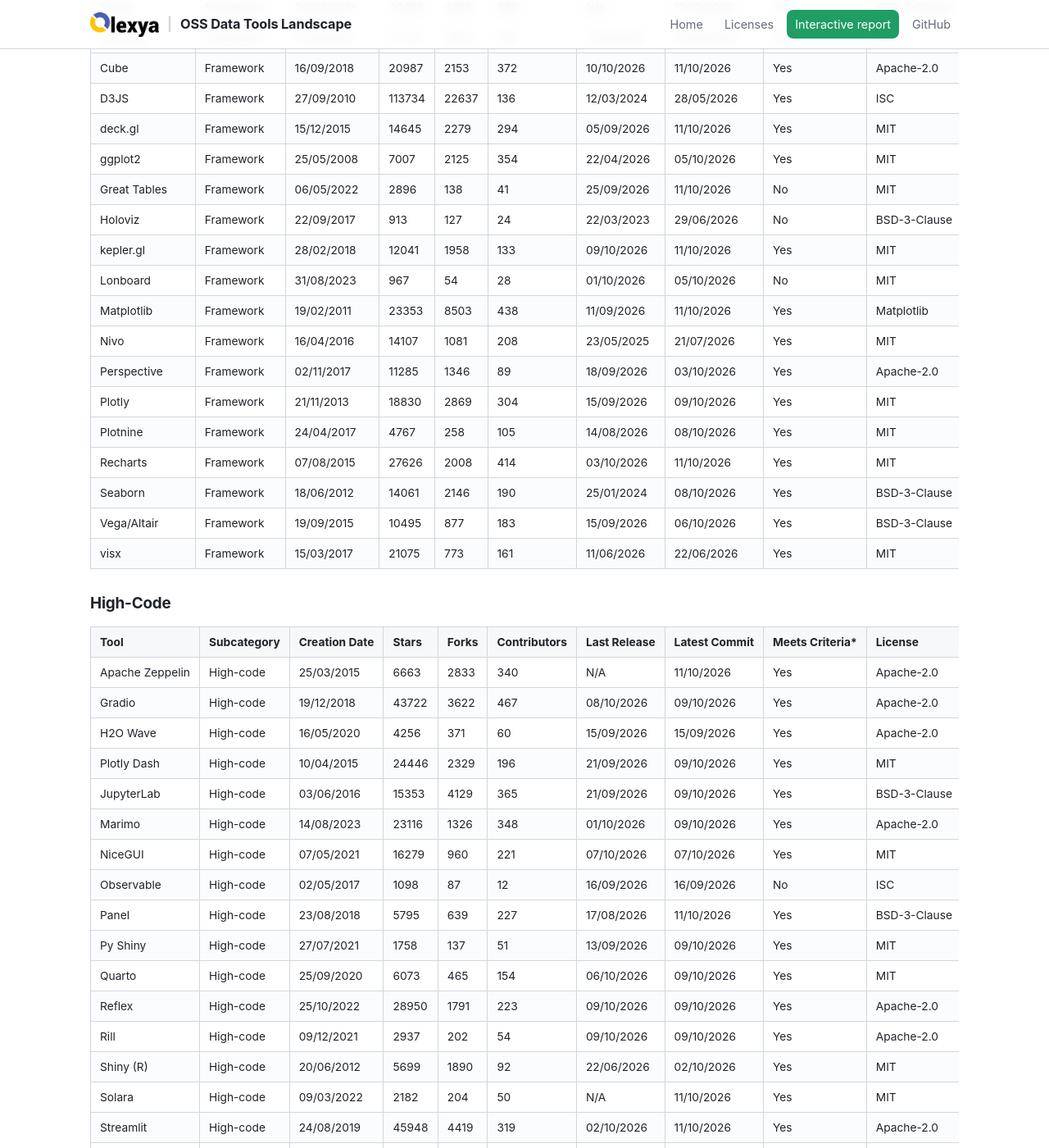
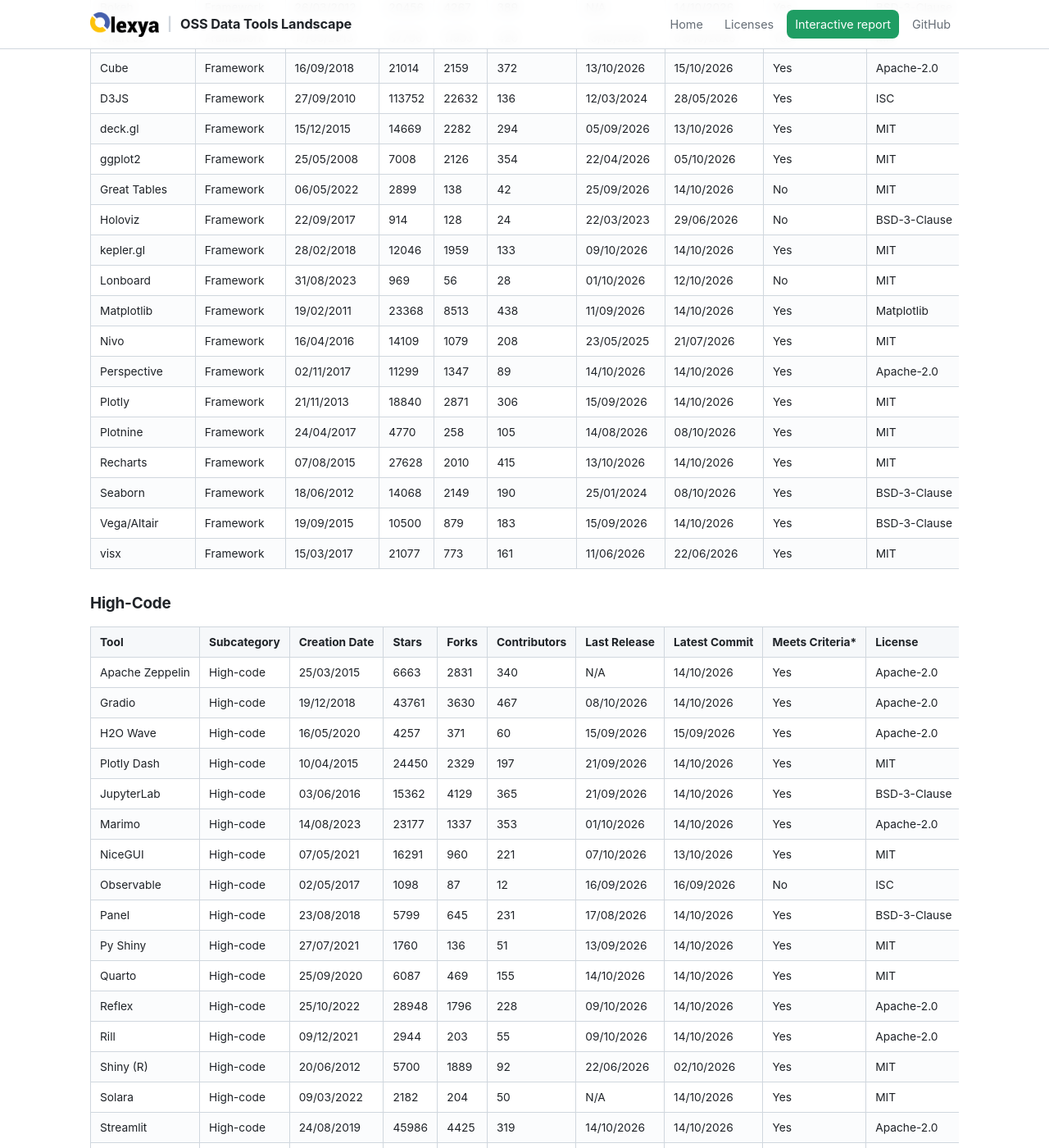
Before and after one commit to olexya/oss-data-tools-landscape, a Jekyll site: the page built from 04.analysis_and_output.md, in a window 1280 px wide and 1400 px high, scrolled down 758 px. Shown: the whole window at 82% size. Built offline with Jekyll 4.4.1, drawn with Linux system fonts in a browser that asks for light colours; our own code applies the rules of GitHub Pages for plain Markdown files; some of the changed text lies outside the part shown.

Commit message:
Update tools inventory [automated]

```diff
--- a/04.analysis_and_output.md
+++ b/04.analysis_and_output.md
@@ -17,96 +17,96 @@ Here is a summary table of the main analysis and output tools we have identified
 
 | Tool | Subcategory | Creation Date | Stars | Forks | Contributors | Last Release | Latest Commit | Meets Criteria* | License | Link |
 |---|---|---|---|---|---|---|---|---|---|---|
-| AntV G2 | Framework | 26/05/2016 | 12633 | 1661 | 218 | 06/01/2026 | 09/10/2026 | Yes | MIT | https://github.com/antvis/G2 |
-| ApexCharts | Framework | 24/07/2018 | 15174 | 1383 | 239 | 11/10/2026 | 11/10/2026 | Yes | MIT | https://github.com/apexcharts/apexcharts.js |
-| Apache ECharts | Framework | 03/04/2013 | 67477 | 19816 | 274 | 19/05/2026 | 04/10/2026 | Yes | Apache-2.0 | https://github.com/apache/echarts |
-| Bokeh | Framework | 26/03/2012 | 20456 | 4268 | 389 | N/A | 12/10/2026 | Yes | BSD-3-Clause | https://github.com/bokeh/bokeh |
-| Chart JS | Framework | 17/03/2013 | 67732 | 11950 | 426 | 13/10/2025 | 03/10/2026 | Yes | MIT | https://github.com/chartjs/Chart.js |
-| Cube | Framework | 16/09/2018 | 20987 | 2153 | 372 | 10/10/2026 | 11/10/2026 | Yes | Apache-2.0 | https://github.com/cube-js/cube |
-| D3JS | Framework | 27/09/2010 | 113734 | 22637 | 136 | 12/03/2024 | 28/05/2026 | Yes | ISC | https://github.com/d3/d3 |
-| deck.gl | Framework | 15/12/2015 | 14645 | 2279 | 294 | 05/09/2026 | 11/10/2026 | Yes | MIT | https://github.com/visgl/deck.gl |
-| ggplot2 | Framework | 25/05/2008 | 7007 | 2125 | 354 | 22/04/2026 | 05/10/2026 | Yes | MIT | https://github.com/tidyverse/ggplot2 |
-| Great Tables | Framework | 06/05/2022 | 2896 | 138 | 41 | 25/09/2026 | 11/10/2026 | No | MIT | https://github.com/posit-dev/great-tables |
-| Holoviz | Framework | 22/09/2017 | 913 | 127 | 24 | 22/03/2023 | 29/06/2026 | No | BSD-3-Clause | https://github.com/holoviz/holoviz |
-| kepler.gl | Framework | 28/02/2018 | 12041 | 1958 | 133 | 09/10/2026 | 11/10/2026 | Yes | MIT | https://github.com/keplergl/kepler.gl |
-| Lonboard | Framework | 31/08/2023 | 967 | 54 | 28 | 01/10/2026 | 05/10/2026 | No | MIT | https://github.com/developmentseed/lonboard |
-| Matplotlib | Framework | 19/02/2011 | 23353 | 8503 | 438 | 11/09/2026 | 11/10/2026 | Yes | Matplotlib | https://github.com/matplotlib/matplotlib |
-| Nivo | Framework | 16/04/2016 | 14107 | 1081 | 208 | 23/05/2025 | 21/07/2026 | Yes | MIT | https://github.com/plouc/nivo |
-| Perspective | Framework | 02/11/2017 | 11285 | 1346 | 89 | 18/09/2026 | 03/10/2026 | Yes | Apache-2.0 | https://github.com/finos/perspective |
-| Plotly | Framework | 21/11/2013 | 18830 | 2869 | 304 | 15/09/2026 | 09/10/2026 | Yes | MIT | https://github.com/plotly/plotly.py |
-| Plotnine | Framework | 24/04/2017 | 4767 | 258 | 105 | 14/08/2026 | 08/10/2026 | Yes | MIT | https://github.com/has2k1/plotnine |
-| Recharts | Framework | 07/08/2015 | 27626 | 2008 | 414 | 03/10/2026 | 11/10/2026 | Yes | MIT | https://github.com/recharts/recharts |
-| Seaborn | Framework | 18/06/2012 | 14061 | 2146 | 190 | 25/01/2024 | 08/10/2026 | Yes | BSD-3-Clause | https://github.com/mwaskom/seaborn |
-| Vega/Altair | Framework | 19/09/2015 | 10495 | 877 | 183 | 15/09/2026 | 06/10/2026 | Yes | BSD-3-Clause | https://github.com/vega/altair |
-| visx | Framework | 15/03/2017 | 21075 | 773 | 161 | 11/06/2026 | 22/06/2026 | Yes | MIT | https://github.com/airbnb/visx |
+| AntV G2 | Framework | 26/05/2016 | 12634 | 1661 | 218 | 06/01/2026 | 13/10/2026 | Yes | MIT | https://github.com/antvis/G2 |
+| ApexCharts | Framework | 24/07/2018 | 15172 | 1383 | 241 | 13/10/2026 | 14/10/2026 | Yes | MIT | https://github.com/apexcharts/apexcharts.js |
+| Apache ECharts | Framework | 03/04/2013 | 67512 | 19816 | 274 | 19/05/2026 | 04/10/2026 | Yes | Apache-2.0 | https://github.com/apache/echarts |
+| Bokeh | Framework | 26/03/2012 | 20456 | 4267 | 389 | N/A | 14/10/2026 | Yes | BSD-3-Clause | https://github.com/bokeh/bokeh |
+| Chart JS | Framework | 17/03/2013 | 67736 | 11953 | 426 | 13/10/2025 | 03/10/2026 | Yes | MIT | https://github.com/chartjs/Chart.js |
+| Cube | Framework | 16/09/2018 | 21014 | 2159 | 372 | 13/10/2026 | 15/10/2026 | Yes | Apache-2.0 | https://github.com/cube-js/cube |
+| D3JS | Framework | 27/09/2010 | 113752 | 22632 | 136 | 12/03/2024 | 28/05/2026 | Yes | ISC | https://github.com/d3/d3 |
+| deck.gl | Framework | 15/12/2015 | 14669 | 2282 | 294 | 05/09/2026 | 13/10/2026 | Yes | MIT | https://github.com/visgl/deck.gl |
+| ggplot2 | Framework | 25/05/2008 | 7008 | 2126 | 354 | 22/04/2026 | 05/10/2026 | Yes | MIT | https://github.com/tidyverse/ggplot2 |
+| Great Tables | Framework | 06/05/2022 | 2899 | 138 | 42 | 25/09/2026 | 14/10/2026 | No | MIT | https://github.com/posit-dev/great-tables |
+| Holoviz | Framework | 22/09/2017 | 914 | 128 | 24 | 22/03/2023 | 29/06/2026 | No | BSD-3-Clause | https://github.com/holoviz/holoviz |
+| kepler.gl | Framework | 28/02/2018 | 12046 | 1959 | 133 | 09/10/2026 | 14/10/2026 | Yes | MIT | https://github.com/keplergl/kepler.gl |
+| Lonboard | Framework | 31/08/2023 | 969 | 56 | 28 | 01/10/2026 | 12/10/2026 | No | MIT | https://github.com/developmentseed/lonboard |
+| Matplotlib | Framework | 19/02/2011 | 23368 | 8513 | 438 | 11/09/2026 | 14/10/2026 | Yes | Matplotlib | https://github.com/matplotlib/matplotlib |
+| Nivo | Framework | 16/04/2016 | 14109 | 1079 | 208 | 23/05/2025 | 21/07/2026 | Yes | MIT | https://github.com/plouc/nivo |
+| Perspective | Framework | 02/11/2017 | 11299 | 1347 | 89 | 14/10/2026 | 14/10/2026 | Yes | Apache-2.0 | https://github.com/finos/perspective |
+| Plotly | Framework | 21/11/2013 | 18840 | 2871 | 306 | 15/09/2026 | 14/10/2026 | Yes | MIT | https://github.com/plotly/plotly.py |
+| Plotnine | Framework | 24/04/2017 | 4770 | 258 | 105 | 14/08/2026 | 08/10/2026 | Yes | MIT | https://github.com/has2k1/plotnine |
+| Recharts | Framework | 07/08/2015 | 27628 | 2010 | 415 | 13/10/2026 | 14/10/2026 | Yes | MIT | https://github.com/recharts/recharts |
+| Seaborn | Framework | 18/06/2012 | 14068 | 2149 | 190 | 25/01/2024 | 08/10/2026 | Yes | BSD-3-Clause | https://github.com/mwaskom/seaborn |
+| Vega/Altair | Framework | 19/09/2015 | 10500 | 879 | 183 | 15/09/2026 | 14/10/2026 | Yes | BSD-3-Clause | https://github.com/vega/altair |
+| visx | Framework | 15/03/2017 | 21077 | 773 | 161 | 11/06/2026 | 22/06/2026 | Yes | MIT | https://github.com/airbnb/visx |
 
 ### High-Code
 
 | Tool | Subcategory | Creation Date | Stars | Forks | Contributors | Last Release | Latest Commit | Meets Criteria* | License | Link |
 |---|---|---|---|---|---|---|---|---|---|---|
-| Apache Zeppelin | High-code | 25/03/2015 | 6663 | 2833 | 340 | N/A | 11/10/2026 | Yes | Apache-2.0 | https://github.com/apache/zeppelin |
-| Gradio | High-code | 19/12/2018 | 43722 | 3622 | 467 | 08/10/2026 | 09/10/2026 | Yes | Apache-2.0 | https://github.com/gradio-app/gradio |
-| H2O Wave | High-code | 16/05/2020 | 4256 | 371 | 60 | 15/09/2026 | 15/09/2026 | Yes | Apache-2.0 | https://github.com/h2oai/wave |
-| Plotly Dash | High-code | 10/04/2015 | 24446 | 2329 | 196 | 21/09/2026 | 09/10/2026 | Yes | MIT | https://github.com/plotly/dash |
-| JupyterLab | High-code | 03/06/2016 | 15353 | 4129 | 365 | 21/09/2026 | 09/10/2026 | Yes | BSD-3-Clause | https://github.com/jupyterlab/jupyterlab |
-| Marimo | High-code | 14/08/2023 | 23116 | 1326 | 348 | 01/10/2026 | 09/10/2026 | Yes | Apache-2.0 | https://github.com/marimo-team/marimo |
-| NiceGUI | High-code | 07/05/2021 | 16279 | 960 | 221 | 07/10/2026 | 07/10/2026 | Yes | MIT | https://github.com/zauberzeug/nicegui |
+| Apache Zeppelin | High-code | 25/03/2015 | 6663 | 2831 | 340 | N/A | 14/10/2026 | Yes | Apache-2.0 | https://github.com/apache/zeppelin |
+| Gradio | High-code | 19/12/2018 | 43761 | 3630 | 467 | 08/10/2026 | 14/10/2026 | Yes | Apache-2.0 | https://github.com/gradio-app/gradio |
+| H2O Wave | High-code | 16/05/2020 | 4257 | 371 | 60 | 15/09/2026 | 15/09/2026 | Yes | Apache-2.0 | https://github.com/h2oai/wave |
+| Plotly Dash | High-code | 10/04/2015 | 24450 | 2329 | 197 | 21/09/2026 | 14/10/2026 | Yes | MIT | https://github.com/plotly/dash |
+| JupyterLab | High-code | 03/06/2016 | 15362 | 4129 | 365 | 21/09/2026 | 14/10/2026 | Yes | BSD-3-Clause | https://github.com/jupyterlab/jupyterlab |
+| Marimo | High-code | 14/08/2023 | 23177 | 1337 | 353 | 01/10/2026 | 14/10/2026 | Yes | Apache-2.0 | https://github.com/marimo-team/marimo |
+| NiceGUI | High-code | 07/05/2021 | 16291 | 960 | 221 | 07/10/2026 | 13/10/2026 | Yes | MIT | https://github.com/zauberzeug/nicegui |
 | Observable | High-code | 02/05/2017 | 1098 | 87 | 12 | 16/09/2026 | 16/09/2026 | No | ISC | https://github.com/observablehq/runtime |
-| Panel | High-code | 23/08/2018 | 5795 | 639 | 227 | 17/08/2026 | 11/10/2026 | Yes | BSD-3-Clause | https://github.com/holoviz/panel |
-| Py Shiny | High-code | 27/07/2021 | 1758 | 137 | 51 | 13/09/2026 | 09/10/2026 | Yes | MIT | https://github.com/posit-dev/py-shiny |
-| Quarto | High-code | 25/09/2020 | 6073 | 465 | 154 | 06/10/2026 | 09/10/2026 | Yes | MIT | https://github.com/quarto-dev/quarto-cli |
-| Reflex | High-code | 25/10/2022 | 28950 | 1791 | 223 | 09/10/2026 | 09/10/2026 | Yes | Apache-2.0 | https://github.com/reflex-dev/reflex |
-| Rill | High-code | 09/12/2021 | 2937 | 202 | 54 | 09/10/2026 | 09/10/2026 | Yes | Apache-2.0 | https://github.com/rilldata/rill |
-| Shiny (R) | High-code | 20/06/2012 | 5699 | 1890 | 92 | 22/06/2026 | 02/10/2026 | Yes | MIT | https://github.com/rstudio/shiny |
-| Solara | High-code | 09/03/2022 | 2182 | 204 | 50 | N/A | 11/10/2026 | Yes | MIT | https://github.com/widgetti/solara |
-| Streamlit | High-code | 24/08/2019 | 45948 | 4419 | 319 | 02/10/2026 | 11/10/2026 | Yes | Apache-2.0 | https://github.com/streamlit/streamlit |
+| Panel | High-code | 23/08/2018 | 5799 | 645 | 231 | 17/08/2026 | 14/10/2026 | Yes | BSD-3-Clause | https://github.com/holoviz/panel |
+| Py Shiny | High-code | 27/07/2021 | 1760 | 136 | 51 | 13/09/2026 | 14/10/2026 | Yes | MIT | https://github.com/posit-dev/py-shiny |
+| Quarto | High-code | 25/09/2020 | 6087 | 469 | 155 | 14/10/2026 | 14/10/2026 | Yes | MIT | https://github.com/quarto-dev/quarto-cli |
+| Reflex | High-code | 25/10/2022 | 28948 | 1796 | 228 | 09/10/2026 | 14/10/2026 | Yes | Apache-2.0 | https://github.com/reflex-dev/reflex |
+| Rill | High-code | 09/12/2021 | 2944 | 203 | 55 | 09/10/2026 | 14/10/2026 | Yes | Apache-2.0 | https://github.com/rilldata/rill |
+| Shiny (R) | High-code | 20/06/2012 | 5700 | 1889 | 92 | 22/06/2026 | 02/10/2026 | Yes | MIT | https://github.com/rstudio/shiny |
+| Solara | High-code | 09/03/2022 | 2182 | 204 | 50 | N/A | 14/10/2026 | Yes | MIT | https://github.com/widgetti/solara |
+| Streamlit | High-code | 24/08/2019 | 45986 | 4425 | 319 | 14/10/2026 | 14/10/2026 | Yes | Apache-2.0 | https://github.com/streamlit/streamlit |
 | Taipy | High-code | 18/02/2022 | 19435 | 1992 | 78 | 30/04/2026 | 07/05/2026 | Yes | Apache-2.0 | https://github.com/Avaiga/taipy |
-| Voila | High-code | 21/08/2018 | 5950 | 527 | 73 | 04/09/2026 | 04/09/2026 | Yes | BSD-3-Clause | https://github.com/voila-dashboards/voila |
+| Voila | High-code | 21/08/2018 | 5951 | 527 | 73 | 04/09/2026 | 04/09/2026 | Yes | BSD-3-Clause | https://github.com/voila-dashboards/voila |
 
 ### Low-Code
 
 | Tool | Subcategory | Creation Date | Stars | Forks | Contributors | Last Release | Latest Commit | Meets Criteria* | License | Link |
 |---|---|---|---|---|---|---|---|---|---|---|
-| Datasette | Low-code | 23/10/2017 | 11513 | 921 | 101 | 24/09/2026 | 05/10/2026 | Yes | Apache-2.0 | https://github.com/simonw/datasette |
-| Evidence | Low-code | 27/05/2021 | 7001 | 428 | 67 | 06/02/2026 | 09/10/2026 | Yes | MIT | https://github.com/evidence-dev/evidence |
-| Grafana | Low-code | 11/12/2013 | 77259 | 14838 | 373 | 29/09/2026 | 10/10/2026 | Yes | AGPL-3.0 | https://github.com/grafana/grafana |
-| Kibana | Low-code | 26/01/2013 | 21311 | 8628 | 374 | 06/10/2026 | 11/10/2026 | Yes | Elastic-2.0 | https://github.com/elastic/kibana |
+| Datasette | Low-code | 23/10/2017 | 11515 | 924 | 101 | 24/09/2026 | 12/10/2026 | Yes | Apache-2.0 | https://github.com/simonw/datasette |
+| Evidence | Low-code | 27/05/2021 | 7019 | 427 | 67 | 06/02/2026 | 14/10/2026 | Yes | MIT | https://github.com/evidence-dev/evidence |
+| Grafana | Low-code | 11/12/2013 | 77283 | 14857 | 373 | 13/10/2026 | 14/10/2026 | Yes | AGPL-3.0 | https://github.com/grafana/grafana |
+| Kibana | Low-code | 26/01/2013 | 21312 | 8633 | 372 | 06/10/2026 | 14/10/2026 | Yes | Elastic-2.0 | https://github.com/elastic/kibana |
 | KNIME | Low-code | N/A | N/A | N/A | N/A | N/A | N/A | Yes | GPL-3.0 | https://github.com/knime/knime-core |
-| Observable Framework | Low-code | 27/09/2023 | 3661 | 209 | 38 | 02/03/2026 | 15/05/2026 | No | ISC | https://github.com/observablehq/framework |
-| Orange | Low-code | 22/02/2013 | 5723 | 1113 | 108 | 20/12/2025 | 10/10/2026 | Yes | GPL-3.0 | https://github.com/biolab/orange3 |
-| PyGWalker | Low-code | 16/02/2023 | 15983 | 890 | 26 | 04/04/2026 | 05/09/2026 | Yes | Apache-2.0 | https://github.com/Kanaries/pygwalker |
-| Querybook | Low-code | 05/03/2020 | 2294 | 303 | 58 | 22/04/2025 | 16/09/2026 | Yes | Apache-2.0 | https://github.com/pinterest/querybook |
-| RAWGraphs | Low-code | 17/04/2013 | 9040 | 1840 | 16 | 26/01/2024 | 08/10/2026 | No | Apache-2.0 | https://github.com/rawgraphs/rawgraphs-app |
-| Redash | Low-code | 28/10/2013 | 28832 | 4633 | 392 | 24/09/2026 | 03/10/2026 | No | BSD-2-Clause | https://github.com/getredash/redash |
-| Vizro | Low-code | 04/09/2023 | 3798 | 304 | 48 | 02/10/2026 | 09/10/2026 | Yes | Apache-2.0 | https://github.com/mckinsey/vizro |
-| WrenAI | Low-code | 13/03/2024 | 17844 | 2044 | 85 | 21/09/2026 | 08/10/2026 | Yes | AGPL-3.0 | https://github.com/Canner/WrenAI |
+| Observable Framework | Low-code | 27/09/2023 | 3663 | 209 | 38 | 02/03/2026 | 15/05/2026 | No | ISC | https://github.com/observablehq/framework |
+| Orange | Low-code | 22/02/2013 | 5725 | 1113 | 109 | 20/12/2025 | 13/10/2026 | Yes | GPL-3.0 | https://github.com/biolab/orange3 |
+| PyGWalker | Low-code | 16/02/2023 | 15986 | 893 | 26 | 04/04/2026 | 05/09/2026 | Yes | Apache-2.0 | https://github.com/Kanaries/pygwalker |
+| Querybook | Low-code | 05/03/2020 | 2296 | 305 | 58 | 22/04/2025 | 16/09/2026 | Yes | Apache-2.0 | https://github.com/pinterest/querybook |
+| RAWGraphs | Low-code | 17/04/2013 | 9042 | 1840 | 16 | 26/01/2024 | 08/10/2026 | No | Apache-2.0 | https://github.com/rawgraphs/rawgraphs-app |
+| Redash | Low-code | 28/10/2013 | 28832 | 4635 | 392 | 24/09/2026 | 03/10/2026 | No | BSD-2-Clause | https://github.com/getredash/redash |
+| Vizro | Low-code | 04/09/2023 | 3806 | 303 | 49 | 02/10/2026 | 13/10/2026 | Yes | Apache-2.0 | https://github.com/mckinsey/vizro |
+| WrenAI | Low-code | 13/03/2024 | 17872 | 2057 | 86 | 14/10/2026 | 14/10/2026 | Yes | AGPL-3.0 | https://github.com/Canner/WrenAI |
 
 ### No-Code
 
 | Tool | Subcategory | Creation Date | Stars | Forks | Contributors | Last Release | Latest Commit | Meets Criteria* | License | Link |
 |---|---|---|---|---|---|---|---|---|---|---|
-| Appsmith | No-code | 30/06/2020 | 41050 | 4801 | 327 | 09/10/2026 | 08/10/2026 | Yes | Apache-2.0 | https://github.com/appsmithorg/appsmith |
-| Budibase | No-code | 07/06/2019 | 28334 | 2232 | 124 | 09/10/2026 | 09/10/2026 | Yes | GPL-3.0 | https://github.com/Budibase/budibase |
+| Appsmith | No-code | 30/06/2020 | 41062 | 4806 | 327 | 09/10/2026 | 14/10/2026 | Yes | Apache-2.0 | https://github.com/appsmithorg/appsmith |
+| Budibase | No-code | 07/06/2019 | 28335 | 2231 | 125 | 12/10/2026 | 14/10/2026 | Yes | GPL-3.0 | https://github.com/Budibase/budibase |
 | Chartbrew | No-code | 29/08/2019 | 4061 | 459 | 23 | 20/09/2026 | 07/10/2026 | No | FSL-1.1 | https://github.com/chartbrew/chartbrew |
-| DataEase | No-code | 02/02/2021 | 24599 | 4264 | 82 | 24/09/2026 | 10/10/2026 | Yes | GPL-3.0 | https://github.com/dataease/dataease |
-| Lightdash | No-code | 19/03/2021 | 6183 | 790 | 170 | 11/10/2026 | 11/10/2026 | Yes | MIT | https://github.com/lightdash/lightdash |
-| Metabase | No-code | 02/02/2015 | 49623 | 6894 | 389 | 07/10/2026 | 11/10/2026 | Yes | AGPL-3.0 | https://github.com/metabase/metabase |
-| Superset | No-code | 21/07/2015 | 75108 | 18452 | 419 | 09/09/2026 | 11/10/2026 | Yes | Apache-2.0 | https://github.com/apache/superset |
-| ToolJet | No-code | 30/03/2021 | 41078 | 5498 | 409 | 09/10/2026 | 09/10/2026 | Yes | AGPL-3.0 | https://github.com/ToolJet/ToolJet |
+| DataEase | No-code | 02/02/2021 | 24610 | 4268 | 82 | 24/09/2026 | 14/10/2026 | Yes | GPL-3.0 | https://github.com/dataease/dataease |
+| Lightdash | No-code | 19/03/2021 | 6189 | 792 | 170 | 14/10/2026 | 14/10/2026 | Yes | MIT | https://github.com/lightdash/lightdash |
+| Metabase | No-code | 02/02/2015 | 49669 | 6902 | 389 | 13/10/2026 | 14/10/2026 | Yes | AGPL-3.0 | https://github.com/metabase/metabase |
+| Superset | No-code | 21/07/2015 | 75146 | 18477 | 419 | 13/10/2026 | 15/10/2026 | Yes | Apache-2.0 | https://github.com/apache/superset |
+| ToolJet | No-code | 30/03/2021 | 41095 | 5498 | 409 | 14/10/2026 | 14/10/2026 | Yes | AGPL-3.0 | https://github.com/ToolJet/ToolJet |
 
 ### Web Analytics
 
 | Tool | Subcategory | Creation Date | Stars | Forks | Contributors | Last Release | Latest Commit | Meets Criteria* | License | Link |
 |---|---|---|---|---|---|---|---|---|---|---|
-| Ackee | Web Analytics | 16/04/2014 | 4716 | 388 | 44 | 18/09/2026 | 18/09/2026 | Yes | MIT | https://github.com/electerious/Ackee |
-| GoatCounter | Web Analytics | 28/05/2019 | 6056 | 282 | 60 | 15/12/2025 | 27/09/2026 | Yes | EUPL-1.2 | https://github.com/arp242/goatcounter |
-| Matomo | Web Analytics | 30/03/2011 | 21945 | 2909 | 345 | 09/10/2026 | 09/10/2026 | Yes | GPL-3.0 | https://github.com/matomo-org/matomo |
-| Open Web Analytics | Web Analytics | 01/04/2012 | 2694 | 488 | 24 | 21/09/2026 | 21/09/2026 | No | GPL-2.0 | https://github.com/Open-Web-Analytics/Open-Web-Analytics |
-| OpenReplay | Web Analytics | 29/04/2021 | 12968 | 863 | 73 | 25/09/2026 | 09/10/2026 | Yes | AGPL-3.0 | https://github.com/openreplay/openreplay |
-| Plausible | Web Analytics | 04/12/2018 | 29366 | 1891 | 111 | 15/05/2026 | 09/10/2026 | Yes | AGPL-3.0 | https://github.com/plausible/analytics |
-| Posthog | Web Analytics | 23/01/2020 | 40224 | 3499 | 391 | 12/10/2026 | 12/10/2026 | Yes | MIT | https://github.com/PostHog/posthog |
-| Rybbit | Web Analytics | 14/01/2025 | 13114 | 754 | 58 | 12/09/2026 | 09/10/2026 | Yes | AGPL-3.0 | https://github.com/rybbit-io/rybbit |
-| Umami | Web Analytics | 17/07/2020 | 39311 | 8273 | 402 | 17/09/2026 | 17/09/2026 | Yes | MIT | https://github.com/umami-software/umami |
+| Ackee | Web Analytics | 16/04/2014 | 4721 | 388 | 44 | 18/09/2026 | 18/09/2026 | Yes | MIT | https://github.com/electerious/Ackee |
+| GoatCounter | Web Analytics | 28/05/2019 | 6058 | 283 | 60 | 15/12/2025 | 27/09/2026 | Yes | EUPL-1.2 | https://github.com/arp242/goatcounter |
+| Matomo | Web Analytics | 30/03/2011 | 21954 | 2914 | 345 | 14/10/2026 | 14/10/2026 | Yes | GPL-3.0 | https://github.com/matomo-org/matomo |
+| Open Web Analytics | Web Analytics | 01/04/2012 | 2695 | 488 | 24 | 21/09/2026 | 21/09/2026 | No | GPL-2.0 | https://github.com/Open-Web-Analytics/Open-Web-Analytics |
+| OpenReplay | Web Analytics | 29/04/2021 | 12984 | 867 | 73 | 25/09/2026 | 09/10/2026 | Yes | AGPL-3.0 | https://github.com/openreplay/openreplay |
+| Plausible | Web Analytics | 04/12/2018 | 29406 | 1900 | 111 | 15/05/2026 | 14/10/2026 | Yes | AGPL-3.0 | https://github.com/plausible/analytics |
+| Posthog | Web Analytics | 23/01/2020 | 40287 | 3511 | 391 | 14/10/2026 | 14/10/2026 | Yes | MIT | https://github.com/PostHog/posthog |
+| Rybbit | Web Analytics | 14/01/2025 | 13117 | 756 | 58 | 12/09/2026 | 13/10/2026 | Yes | AGPL-3.0 | https://github.com/rybbit-io/rybbit |
+| Umami | Web Analytics | 17/07/2020 | 39377 | 8307 | 402 | 17/09/2026 | 17/09/2026 | Yes | MIT | https://github.com/umami-software/umami |
 
 *Criteria: >40 contributors, >500 stars, and recent releases/commit
 
```
Also changed, not shown: 01.ingestion_and_transport.md (+37 -37 lines), 02.storage.md (+33 -33 lines), 03.query_and_processing.md (+48 -48 lines), 05.platform_management.md (+49 -49 lines).
